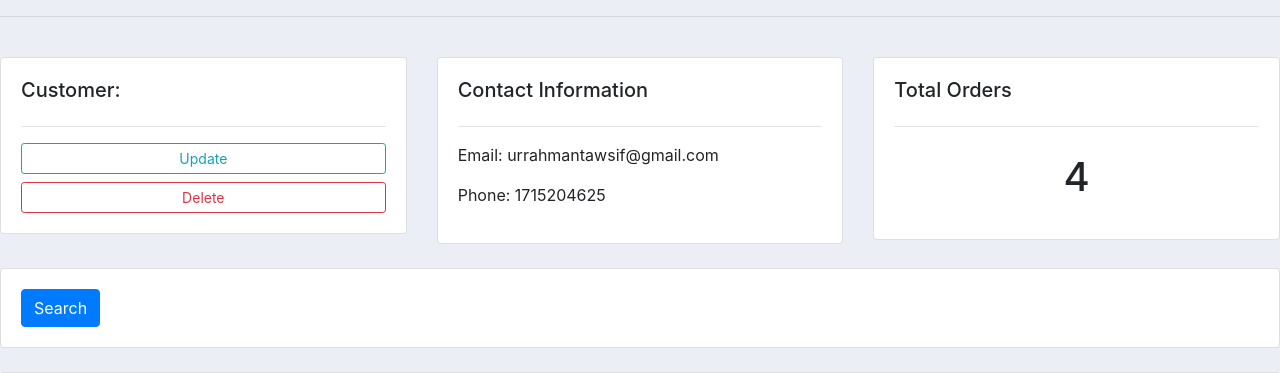
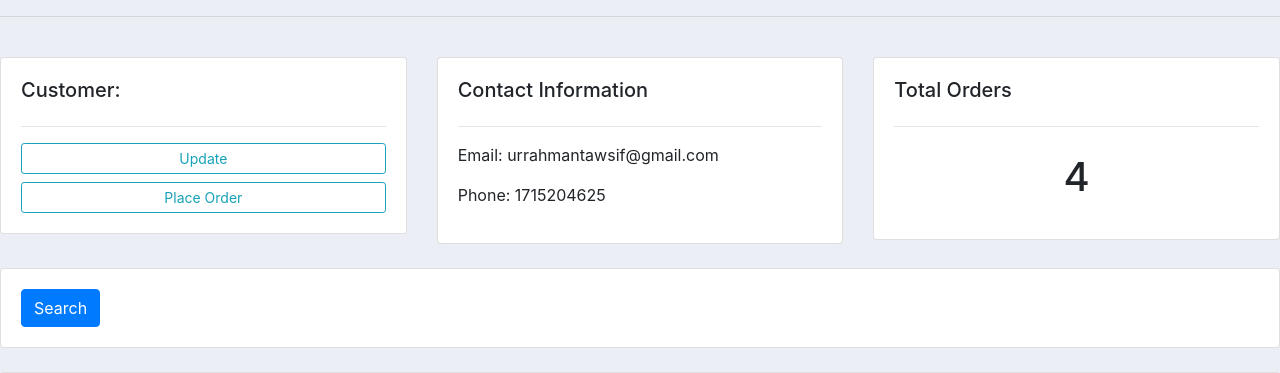
Before and after one commit to tawsif-r/Alpharmacy, a Django app: page /customers/1/ in a window 1280 px wide. Shown: the part 87-460 px from the top of the page. Run offline with Django 4.2, Linux system fonts and the light colour scheme; data comes from the database, SQL or seed files in the repository; both versions use the stored data as it was after the commit.

Commit message:
inline formset

```diff
--- a/pharmacy_app/templates/pharmacy/customers.html
+++ b/pharmacy_app/templates/pharmacy/customers.html
@@ -9,7 +9,7 @@
             <h5>Customer: </h5>
             <hr>
             <a href="" class="btn btn-outline-info btn-sm btn-block">Update</a>
-            <a href="" class="btn btn-outline-danger btn-sm btn-block">Delete</a>
+            <a href="{% url 'create_order' customer.id %}" class="btn btn-outline-info btn-sm btn-block">Place Order</a>
         </div>
     </div>
 
--- a/pharmacy_app/templates/pharmacy/dashboard.html
+++ b/pharmacy_app/templates/pharmacy/dashboard.html
@@ -35,7 +35,7 @@
       <h5>Orders</h5>
       <hr>
       <div class="card card-body">
-        <a href="{% url 'create_order' %}" class="btn btn-primary btn-sm btn-block">Create Order</a>
+
           <table class="table table-sm">
             <tr>
               <th>Customer</th>
--- a/pharmacy_app/urls.py
+++ b/pharmacy_app/urls.py
@@ -9,7 +9,7 @@ urlpatterns = [
     path('dashboard/',views.dashboard,name="dashboard"),# name="dashboard" allows us to use the tag in url in href
     path('medicines/',views.medicines,name='medicines'),
     path('customers/<str:pk>/',views.customers,name="customers"),
-    path('create_order/',views.createOrder,name='create_order'),
+    path('create_order/<str:pk>/',views.createOrder,name='create_order'),
     path('create_medicine/',views.createMedicine,name='create_medicine'),
     path('update_order/<str:pk>/',views.updateOrder,name='update_order'), #making it dynamic
     path('delete_order/<str:pk>/',views.deleteOrder,name='delete_order'),
--- a/pharmacy_app/views.py
+++ b/pharmacy_app/views.py
@@ -1,5 +1,6 @@
 from django.shortcuts import render,redirect
 from .models import *
+from django.forms import inlineformset_factory
 from django.http import HttpResponse
 from .forms import *
 
@@ -33,16 +34,17 @@ def customers(request,pk):
 
 
 
-def createOrder(request):
-    form = OrderForm()
+def createOrder(request,pk):
+    OrderFormSet = inlineformset_factory(Customer,Order,fields=('medicine','status'),extra=10)
+    customer = Customer.objects.get(id=pk)
+    formset = OrderFormSet(queryset=Order.objects.none(),instance=customer)
     if request.method =="POST":
-        # print('printing POST: ',request.POST)
-        form = OrderForm(request.POST)
-        if form.is_valid():
-            form.save()
+        formset = OrderFormSet(request.POST,instance=customer)
+        if formset.is_valid():
+            formset.save()
             return redirect('/dashboard/')
 
-    content = {'form':form}
+    content = {'formset':formset}
     return render(request, 'pharmacy/order_form.html',content)
 
 
```
Also changed, not shown: pharmacy_app/templates/pharmacy/order_form.html (+6 -1 lines), db.sqlite3.
